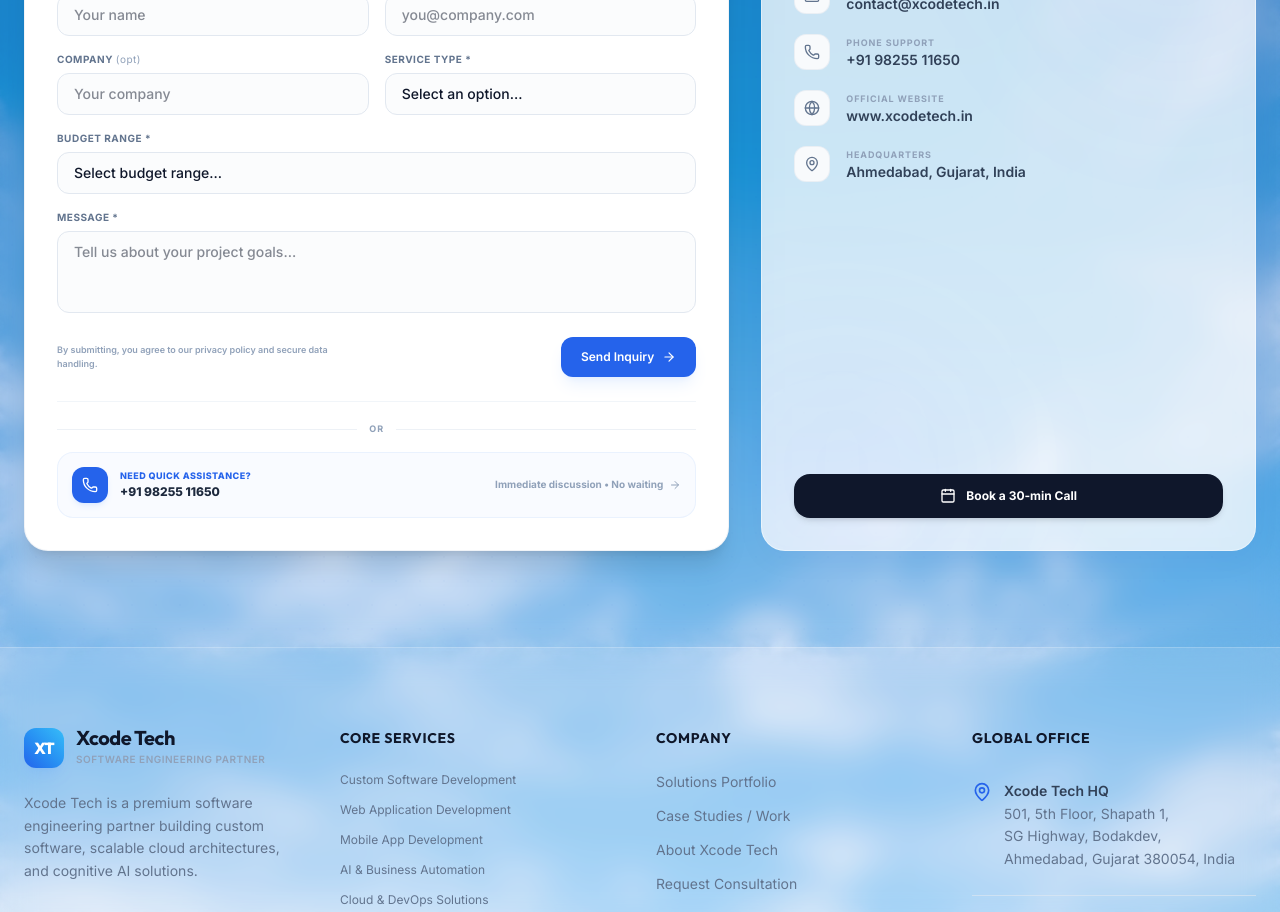
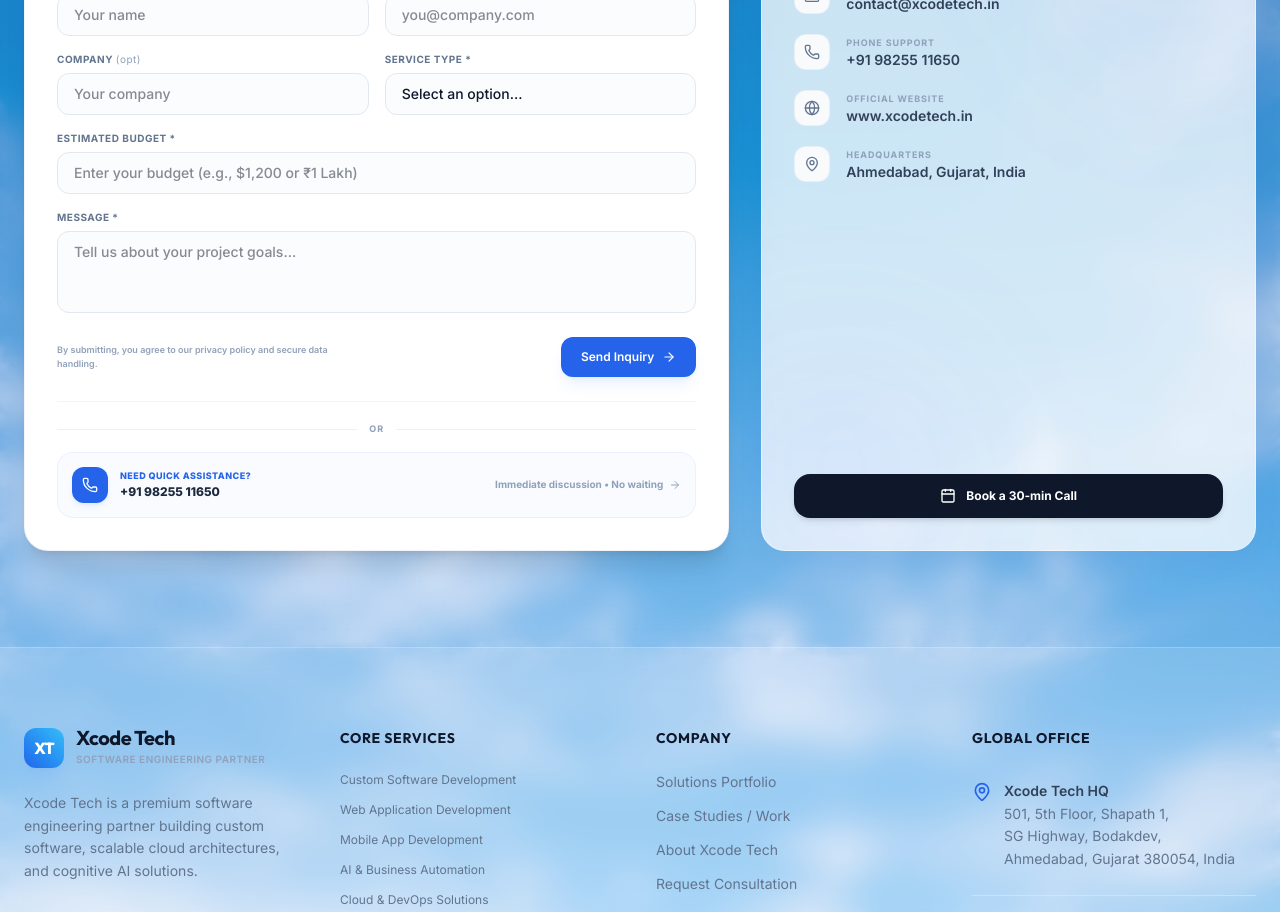
Before and after one commit to deeppatel26075/xcode-tech, a Next.js app: page / in a window 1280 px wide. Shown: the part 9000-9912 px from the top of the page. Built offline with nearby package versions, Linux system fonts and the light colour scheme.

Commit message:
Replace budget select range dropdown with a custom user-filled text input

```diff
--- a/components/ContactForm.tsx
+++ b/components/ContactForm.tsx
@@ -144,22 +144,18 @@
                   </select>
                 </div>
 
-                {/* Budget Range (INR & USD Display) */}
+                {/* Budget (User-Filled) */}
                 <div className="col-span-1 sm:col-span-2 flex flex-col gap-1.5">
-                  <label className="text-[10px] font-bold text-slate-500 uppercase tracking-wider">Budget Range *</label>
-                  <select
+                  <label className="text-[10px] font-bold text-slate-500 uppercase tracking-wider">Estimated Budget *</label>
+                  <input
+                    type="text"
                     name="budget"
                     required
                     value={formData.budget}
                     onChange={handleInputChange}
-                    className="w-full text-sm bg-slate-50/50 border border-slate-200 focus:border-primary focus:bg-white px-4 py-2.5 rounded-xl outline-none transition-all appearance-none cursor-pointer font-medium"
-                  >
-                    <option value="">Select budget range...</option>
-                    <option value="starter">Under $1,000 / ₹80,000 (Starter)</option>
-                    <option value="growth">$1,000 – $5,000 / ₹80,000 – ₹4 Lakhs (Growth)</option>
-                    <option value="professional">$5,000 – $15,000 / ₹4 Lakhs – ₹12 Lakhs (Professional)</option>
-                    <option value="enterprise">$15,000+ / ₹12 Lakhs+ (Enterprise)</option>
-                  </select>
+                    placeholder="Enter your budget (e.g., $1,200 or ₹1 Lakh)"
+                    className="w-full text-sm bg-slate-50/50 border border-slate-200 focus:border-primary focus:bg-white px-4 py-2.5 rounded-xl outline-none transition-all font-medium"
+                  />
                 </div>
 
                 {/* Message */}
```
